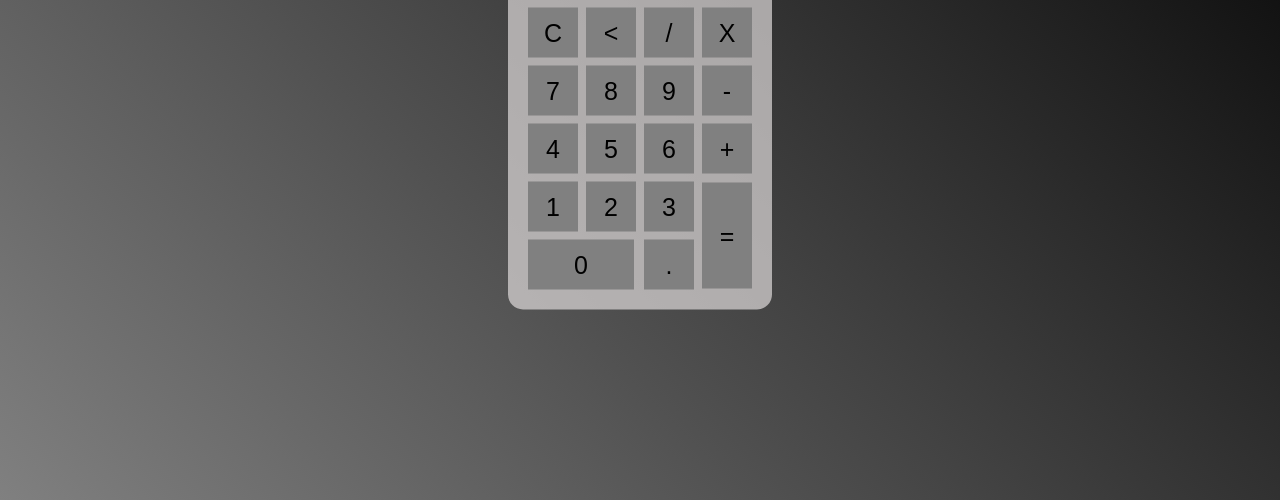
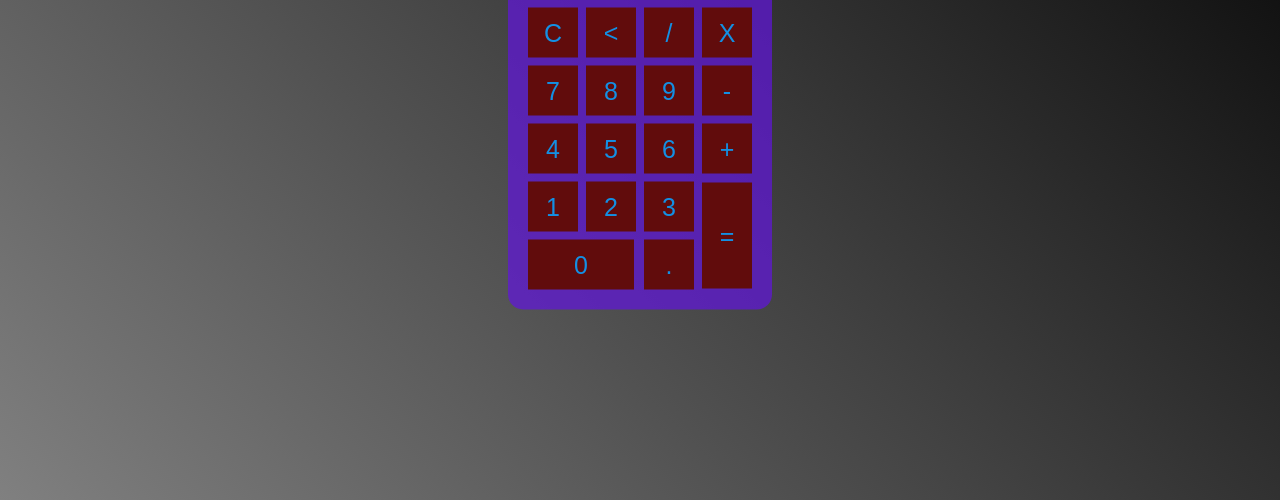
Before and after one commit to blackjul89/calculadora, a plain HTML site: page index.html in a window 1280 px wide. Shown: the part 300-800 px from the top of the page. Drawn offline with Linux system fonts and the light colour scheme.

Commit message:
Add files via upload

```diff
--- a/index.html
+++ b/index.html
@@ -14,38 +14,64 @@
                 <p id="resultado"></p>
                 <table>
                     <tr>
-                        <td><button class="botao">C</button></td>
-                        <td><button class="botao"><</button></td>
-                        <td><button class="botao">/</button></td>
-                        <td><button class="botao">X</button></td>
+                        <td><button class="botao" onclick="clean()">C</button></td>
+                        <td><button class="botao" onclick="back()"><</button></td>
+                        <td><button class="botao" onclick="insert('/')">/</button></td>
+                        <td><button class="botao" onclick="insert('*')">X</button></td>
                     </tr>
                     <tr>
-                        <td><button class="botao">7</button></td>
-                        <td><button class="botao">8</button></td>
-                        <td><button class="botao">9</button></td>
-                        <td><button class="botao">-</button></td>
+                        <td><button class="botao" onclick="insert('7')">7</button></td>
+                        <td><button class="botao" onclick="insert('8')">8</button></td>
+                        <td><button class="botao" onclick="insert('9')">9</button></td>
+                        <td><button class="botao" onclick="insert('-')">-</button></td>
                     </tr>
                     <tr>
-                        <td><button class="botao">4</button></td>
-                        <td><button class="botao">5</button></td>
-                        <td><button class="botao">6</button></td>
-                        <td><button class="botao">+</button></td>
+                        <td><button class="botao" onclick="insert('4')">4</button></td>
+                        <td><button class="botao" onclick="insert('5')">5</button></td>
+                        <td><button class="botao" onclick="insert('6')">6</button></td>
+                        <td><button class="botao" onclick="insert('+')">+</button></td>
                     </tr>
                     <tr>
-                        <td><button class="botao">1</button></td>
-                        <td><button class="botao">2</button></td>
-                        <td><button class="botao">3</button></td>
-                        <td rowspan="2"><button class="botao" style="height: 106px;">=</button></td>
+                        <td><button class="botao" onclick="insert('1')">1</button></td>
+                        <td><button class="botao" onclick="insert('2')">2</button></td>
+                        <td><button class="botao" onclick="insert('3')">3</button></td>
+                        <td rowspan="2"><button class="botao" style="height: 106px;" onclick="calcular()">=</button></td>
                     </tr>
                     <tr>
-                        <td colspan="2"><button class="botao" style="width: 106px;">0</button></td>
-                        <td><button class="botao">.</button></td>
+                        <td colspan="2"><button class="botao" style="width: 106px;" onclick="insert('0')">0</button></td>
+                        <td><button class="botao" onclick="insert('.')">.</button></td>
                     </tr>
                 </table>
             </div>
         </div>
         <script>
+function insert (num)
+            {
+                var numero=document.getElementById ('resultado').innerHTML;
+                document.getElementById ('resultado').innerHTML = numero+num;
+            }
+            function clean ()
+                                {
+                                    document.getElementById('resultado').innerHTML="";
+                                }
+            function back()
+            {
+                var resultado = document.getElementById('resultado').innerHTML;
+                document.getElementById('resultado').innerHTML= resultado.substring(0, resultado.length -1);
+            }
+            function calcular ()
+            {
+                var resultado = document.getElementById('resultado').innerHTML;
+                if (resultado)
+                {
+                    document.getElementById('resultado').innerHTML = eval(resultado);
 
+                }
+                else
+                {
+                    document.getElementById('resultado').innerHTML = "Nada para calcular";
+                }
+            }
         </script>
     </body>
 </html>
--- a/styles.css
+++ b/styles.css
@@ -11,7 +11,7 @@
 }
 .Calculadora{
     position: absolute;
-    background-color: rgba(222, 219, 219, 0.7);
+    background-color: rgba(98, 20, 223, 0.7);
     top: 50%;
     left: 50%;
     transform: translate(-50%, -50%);
@@ -25,9 +25,9 @@
     margin: 3px;
     font-size: 25px;
     cursor: pointer;
-    background-color: grey;
+    background-color: rgb(97, 12, 12);
     border: none;
-    color: black;
+    color: rgb(19, 144, 228);
 }
 .botao:hover{
     background-color: black;
@@ -38,7 +38,7 @@
     width: 207px;
     height: 30px;
     margin: 5px;
-    color: black;
+    color: rgb(161, 16, 16);
     text-align: right;
     padding: 5px;
 }
```
